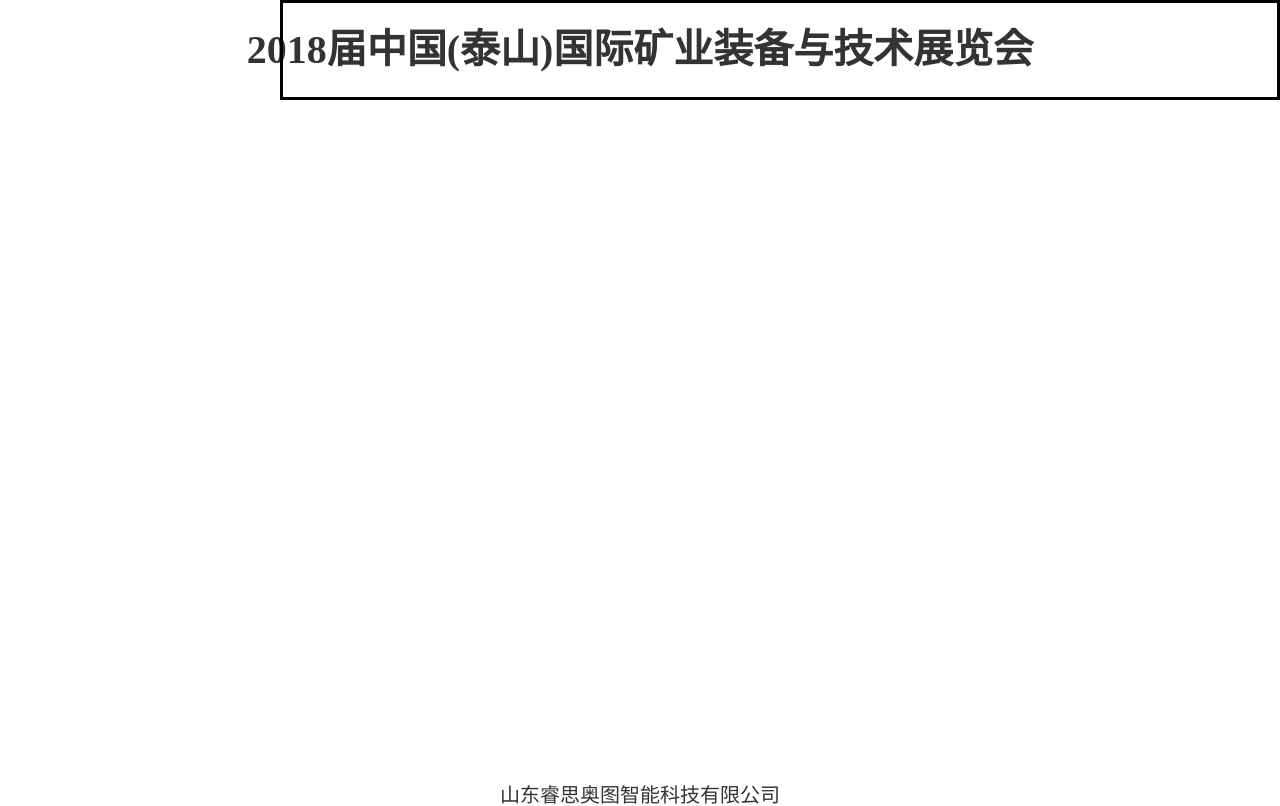
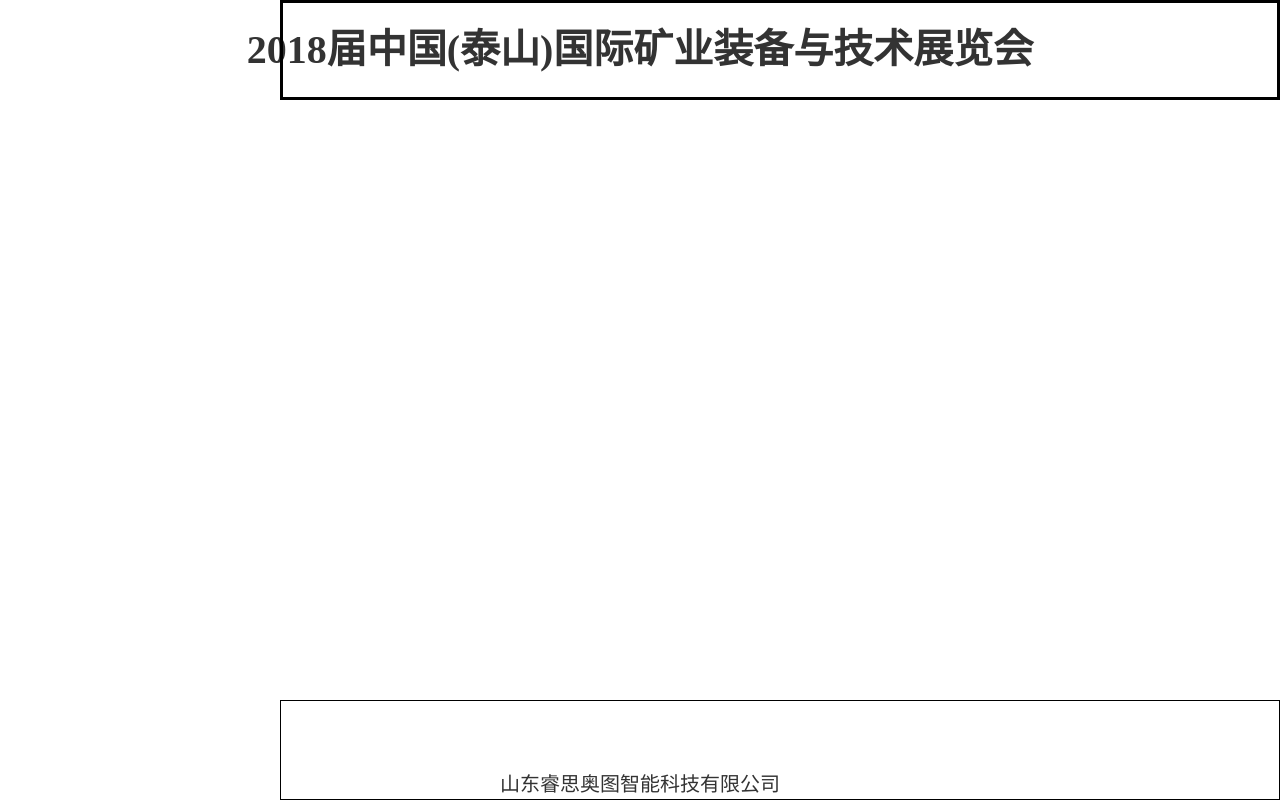
Before and after one commit to shizuka0958/rsRobot, an Electron app: page public/index.html at #!/welcome in a window 1280 px wide. Drawn offline with Linux system fonts and the light colour scheme; some packages are replaced by stand-ins of ours; a web font is replaced by a local one.

Commit message:
welcome page

```diff
--- a/public/welcome.html
+++ b/public/welcome.html
@@ -26,10 +26,17 @@
 		width: 100%;
 		height: 10px;
 		position: absolute;
-		bottom: 0;
+		bottom: 20px;
 		text-align: center;
-		line-height: 10px;
-		font-size: 20px
+		font-size: 20px;
+	}
+	footer div{
+		position: absolute;
+		bottom: -20px;
+		right: 0;
+		width: 1000px;
+		height: 100px;
+		border: 1px solid black;
 	}
 </style>
 <div ng-controller="welcomeController" id="welcome">
@@ -38,7 +45,12 @@
    		<div class="topTab">
    		</div>
    </header><!-- /header -->
+   <div class="">
+
+   </div>
    <footer>
    	   山东睿思奥图智能科技有限公司
+   	   <div class="bottomTab">
+   	   </div>
    </footer>
 </div>
```
